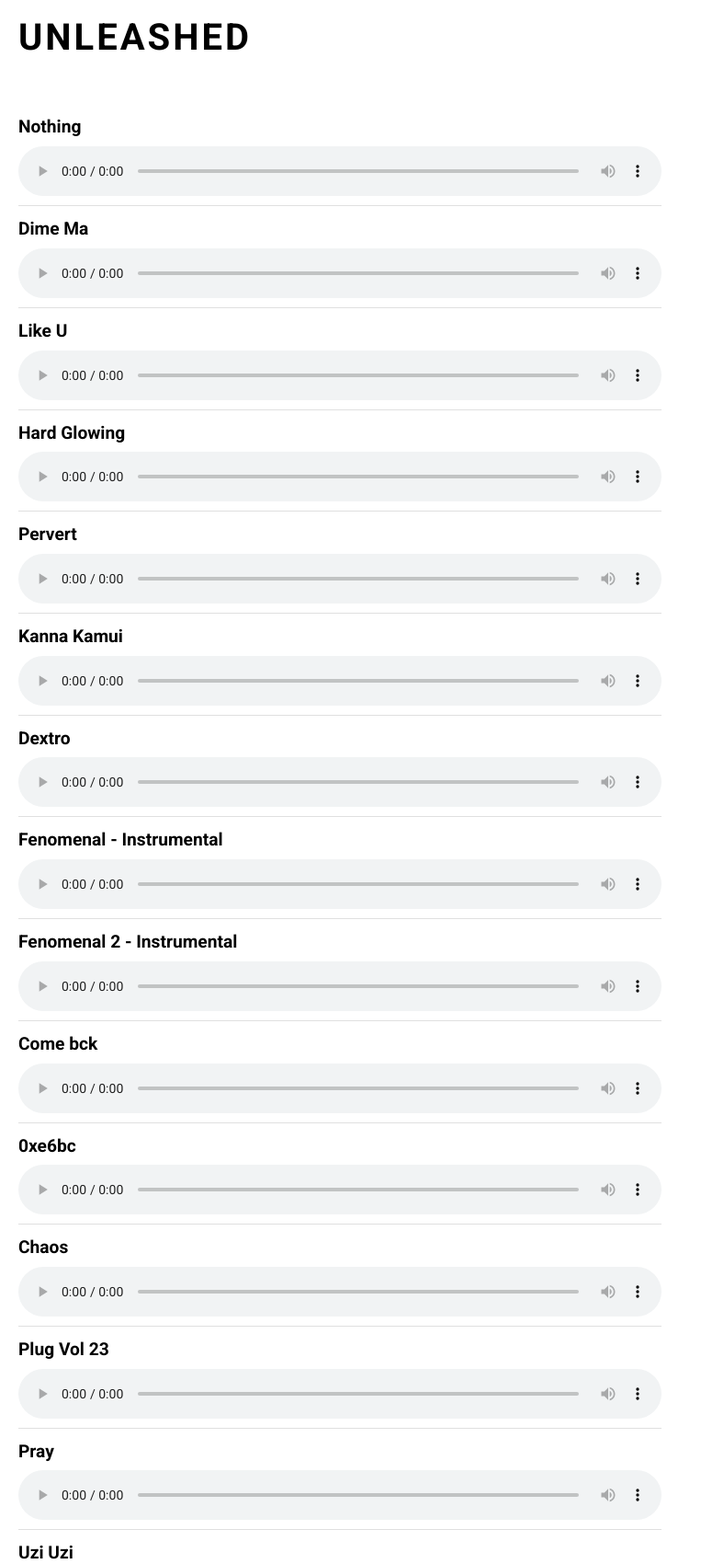
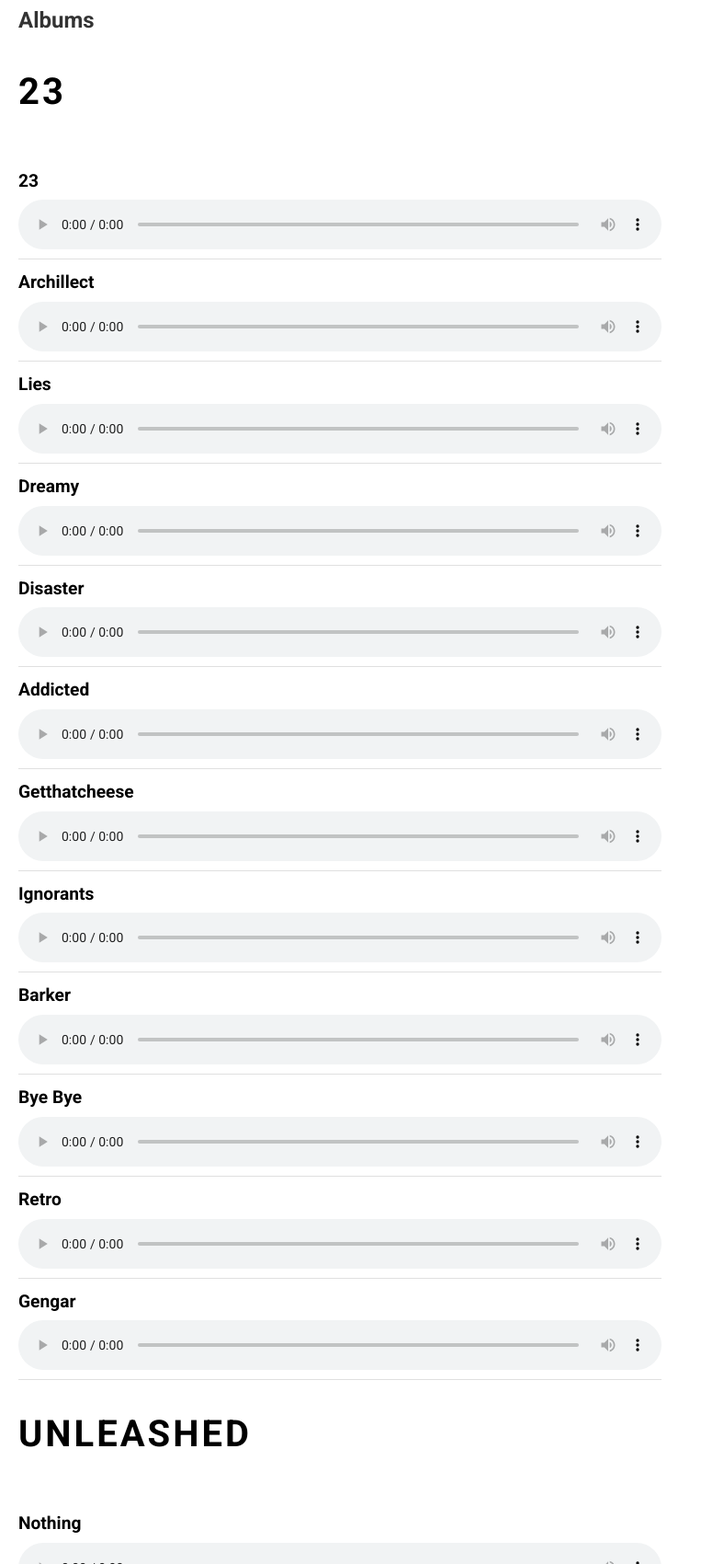
Before and after one commit to OkeLoko/OkeBeatzWeb, a plain HTML site: page music.html in a window 1280 px wide. Shown: the part 2821-4521 px from the top of the page at 92% size, without its empty margins (0-763 px from the left). Drawn offline with Linux system fonts and the light colour scheme.

Commit message:
Update music.html

```diff
--- a/music.html
+++ b/music.html
@@ -3,7 +3,7 @@
 <head>
     <meta charset="UTF-8">
     <meta name="viewport" content="width=device-width, initial-scale=1.0">
-    <title>All Oke Music</title>
+    <title>Oke Music</title>
     <link rel="stylesheet" href="music.css">
     <link href="https://fonts.googleapis.com/css2?family=Roboto:wght@400;700&display=swap" rel="stylesheet">
     <div id="back-to-home">
@@ -22,6 +22,7 @@
                 Your browser does not support the audio element.
             </audio>
         </li>
+
         <li class="song-item">
             <p class="song-title">Cano</p>
             <audio controls>
@@ -29,6 +30,7 @@
                 Your browser does not support the audio element.
             </audio>
         </li>
+
         <li class="song-item">
             <p class="song-title">HWHP</p>
             <audio controls>
@@ -36,6 +38,7 @@
                 Your browser does not support the audio element.
             </audio>
         </li>
+
         <li class="song-item">
             <p class="song-title">Sweetie</p>
             <audio controls>
@@ -43,7 +46,9 @@
                 Your browser does not support the audio element.
             </audio>
         </li>
+
         <!-- EP's -->
+
         </li>
         <h2>EP's</h2>
         <h1>Kiero Perrear</h1>
@@ -55,6 +60,7 @@
                 Your browser does not support the audio element.
             </audio>
         </li>
+
         <li class="song-item">
             <p class="song-title">Kezza</p>
             <audio controls>
@@ -62,6 +68,7 @@
                 Your browser does not support the audio element.
             </audio>
         </li>
+
         <h1>Huh?</h1>
         <li class="song-item">
             <p class="song-title">Overthinker</p>
@@ -70,6 +77,7 @@
                 Your browser does not support the audio element.
             </audio>
         </li>
+
         <li class="song-item">
             <p class="song-title">Millonarie</p>
             <audio controls>
@@ -77,6 +85,7 @@
                 Your browser does not support the audio element.
             </audio>
         </li>
+
         <h1>Virtuxl Hell</h1>
         <li class="song-item">
             <p class="song-title">199x</p>
@@ -85,6 +94,7 @@
                 Your browser does not support the audio element.
             </audio>
         </li>
+
         <li class="song-item">
             <p class="song-title">Overnigth</p>
             <audio controls>
@@ -92,6 +102,7 @@
                 Your browser does not support the audio element.
             </audio>
         </li>
+
         <h1>Sukeban</h1>
         <li class="song-item">
             <p class="song-title">Kohh Sukeban</p>
@@ -100,6 +111,7 @@
                 Your browser does not support the audio element.
             </audio>
         </li>
+
         <li class="song-item">
             <p class="song-title">Saitama</p>
             <audio controls>
@@ -107,6 +119,7 @@
                 Your browser does not support the audio element.
             </audio>
         </li>
+
         <li class="song-item">
             <p class="song-title">Wrx</p>
             <audio controls>
@@ -114,6 +127,7 @@
                 Your browser does not support the audio element.
             </audio>
         </li>
+
         <h1>No Violence</h1>
         <li class="song-item">
             <p class="song-title">Tilted</p>
@@ -122,6 +136,7 @@
                 Your browser does not support the audio element.
             </audio>
         </li>
+
         <li class="song-item">
             <p class="song-title">Pink Phonk</p>
             <audio controls>
@@ -129,6 +144,7 @@
                 Your browser does not support the audio element.
             </audio>
         </li>
+
         <li class="song-item">
             <p class="song-title">B.I.G PHK</p>
             <audio controls>
@@ -136,6 +152,7 @@
                 Your browser does not support the audio element.
             </audio>
         </li>
+
         <li class="song-item">
             <p class="song-title">22B STi</p>
             <audio controls>
@@ -143,6 +160,108 @@
                 Your browser does not support the audio element.
             </audio>
         </li>
+
+        <!-- Albums -->
+        <h2>Albums</h2>
+        <h1>23</h1>
+        <li class="song-item">
+            <p class="song-title">23</p>
+            <audio controls>
+                <source src="src/Music/23/1 23.wav" type="audio/mpeg">
+                Your browser does not support the audio element.
+            </audio>
+        </li>
+
+        <li class="song-item">
+            <p class="song-title">Archillect</p>
+            <audio controls>
+                <source src="src/Music/23/2 Archillect.mp3" type="audio/mpeg">
+                Your browser does not support the audio element.
+            </audio>
+        </li>
+
+        <li class="song-item">
+            <p class="song-title">Lies</p>
+            <audio controls>
+                <source src="src/Music/23/3 Lies.flac" type="audio/mpeg">
+                Your browser does not support the audio element.
+            </audio>
+        </li>
+
+        <li class="song-item">
+            <p class="song-title">Dreamy</p>
+            <audio controls>
+                <source src="src/Music/23/4 Dreamy.flac" type="audio/mpeg">
+                Your browser does not support the audio element.
+            </audio>
+        </li>
+
+        <li class="song-item">
+            <p class="song-title">Disaster</p>
+            <audio controls>
+                <source src="src/Music/23/5 Disaster.flac" type="audio/mpeg">
+                Your browser does not support the audio element.
+            </audio>
+        </li>
+
+        <li class="song-item">
+            <p class="song-title">Addicted</p>
+            <audio controls>
+                <source src="src/Music/23/6 Addicted.mp3" type="audio/mpeg">
+                Your browser does not support the audio element.
+            </audio>
+        </li>
+
+        <li class="song-item">
+            <p class="song-title">Getthatcheese</p>
+            <audio controls>
+                <source src="src/Music/23/8 getthatcheese.flac" type="audio/mpeg">
+                Your browser does not support the audio element.
+            </audio>
+        </li>
+
+        <li class="song-item">
+            <p class="song-title">Ignorants</p>
+            <audio controls>
+                <source src="src/Music/23/9 Ingnorants.flac" type="audio/mpeg">
+                Your browser does not support the audio element.
+            </audio>
+        </li>
+
+        <li class="song-item">
+            <p class="song-title">Barker</p>
+            <audio controls>
+                <source src="src/Music/23/10 Barker.wav" type="audio/mpeg">
+                Your browser does not support the audio element.
+            </audio>
+        </li>
+
+        <li class="song-item">
+            <p class="song-title">Bye Bye</p>
+            <audio controls>
+                <source src="src/Music/23/11 Bye Bye.mp3" type="audio/mpeg">
+                Your browser does not support the audio element.
+            </audio>
+        </li>
+
+        <li class="song-item">
+            <p class="song-title">Retro</p>
+            <audio controls>
+                <source src="src/Music/23/11.5 Retro.flac" type="audio/mpeg">
+                Your browser does not support the audio element.
+            </audio>
+        </li>
+
+        <li class="song-item">
+            <p class="song-title">Gengar</p>
+            <audio controls>
+                <source src="src/Music/23/12 Gengar.flac" type="audio/mpeg">
+                Your browser does not support the audio element.
+            </audio>
+        </li>
+
+
+<!-- Las que no salieron -->
 
         <h1>UNLEASHED</h1>
         <li class="song-item">
@@ -152,6 +271,7 @@
                 Your browser does not support the audio element.
             </audio>
         </li>
+
         <li class="song-item">
             <p class="song-title">Dime Ma</p>
             <audio controls>
@@ -159,6 +279,7 @@
                 Your browser does not support the audio element.
             </audio>
         </li>
+
         <li class="song-item">
             <p class="song-title">Like U</p>
             <audio controls>
@@ -166,6 +287,7 @@
                 Your browser does not support the audio element.
             </audio>
         </li>
+
         <li class="song-item">
             <p class="song-title">Hard Glowing</p>
             <audio controls>
@@ -173,6 +295,7 @@
                 Your browser does not support the audio element.
             </audio>
         </li>
+
         <li class="song-item">
             <p class="song-title">Pervert</p>
             <audio controls>
@@ -180,6 +303,7 @@
                 Your browser does not support the audio element.
             </audio>
         </li>
+
         <li class="song-item">
             <p class="song-title">Kanna Kamui</p>
             <audio controls>
@@ -187,6 +311,7 @@
                 Your browser does not support the audio element.
             </audio>
         </li>
+
         <li class="song-item">
             <p class="song-title">Dextro</p>
             <audio controls>
@@ -194,6 +319,7 @@
                 Your browser does not support the audio element.
             </audio>
         </li>
+
         <li class="song-item">
             <p class="song-title">Fenomenal - Instrumental</p>
             <audio controls>
@@ -217,6 +343,7 @@
                 Your browser does not support the audio element.
             </audio>
         </li>
+
         <li class="song-item">
             <p class="song-title">0xe6bc</p>
             <audio controls>
@@ -233,6 +360,7 @@
                 Your browser does not support the audio element.
             </audio>
         </li>
+
         <li class="song-item">
             <p class="song-title">Plug Vol 23</p>
             <audio controls>
@@ -240,6 +368,7 @@
                 Your browser does not support the audio element.
             </audio>
         </li>
+
         <li class="song-item">
             <p class="song-title">Pray</p>
             <audio controls>
@@ -267,10 +396,11 @@
         <li class="song-item">
             <p class="song-title">Oke's Subaru</p>
             <audio controls>
-                <source src="src/Music/Unlesead/Oke_s Subaru.mp3" type="audio/mpeg">
+                <source src="src/Music/Unlesead/Oke's Subaru.mp3" type="audio/mpeg">
                 Your browser does not support the audio element.
             </audio>
         </li>
+
         <li class="song-item">
             <p class="song-title">Lo-Fi</p>
             <audio controls>
@@ -286,6 +416,7 @@
                 Your browser does not support the audio element.
             </audio>
         </li>
+
         <li class="song-item">
             <p class="song-title">XoXo</p>
             <audio controls>
@@ -309,6 +440,7 @@
                 Your browser does not support the audio element.
             </audio>
         </li>
+
         <li class="song-item">
             <p class="song-title">LoFi PassPort</p>
             <audio controls>
@@ -332,6 +464,7 @@
                 Your browser does not support the audio element.
             </audio>
         </li>
+
         <li class="song-item">
             <p class="song-title">Rain</p>
             <audio controls>
@@ -339,6 +472,7 @@
                 Your browser does not support the audio element.
             </audio>
         </li>
+
         <li class="song-item">
             <p class="song-title">Tray</p>
             <audio controls>
@@ -354,6 +488,7 @@
                 Your browser does not support the audio element.
             </audio>
         </li>
+
         <li class="song-item">
             <p class="song-title">Warm</p>
             <audio controls>
@@ -361,6 +496,7 @@
                 Your browser does not support the audio element.
             </audio>
         </li>
+
         <li class="song-item">
             <p class="song-title">Yeah</p>
             <audio controls>
@@ -368,6 +504,7 @@
                 Your browser does not support the audio element.
             </audio>
         </li>
+
         <li class="song-item">
             <p class="song-title">LTE</p>
             <audio controls>
@@ -376,7 +513,6 @@
             </audio>
         </li>
 
-
         <li class="song-item">
             <p class="song-title">Hago Trap</p>
             <audio controls>
@@ -384,6 +520,7 @@
                 Your browser does not support the audio element.
             </audio>
         </li>
+
         <li class="song-item">
             <p class="song-title">Hard Break</p>
             <audio controls>
@@ -407,6 +544,7 @@
                 Your browser does not support the audio element.
             </audio>
         </li>
+
         <li class="song-item">
             <p class="song-title">SSD</p>
             <audio controls>
@@ -414,6 +552,7 @@
                 Your browser does not support the audio element.
             </audio>
         </li>
+
         <li class="song-item">
             <p class="song-title">Miedo</p>
             <audio controls>
@@ -430,7 +569,6 @@
             </audio>
         </li>
 
-
         <li class="song-item">
             <p class="song-title">Oke Beatz Water Mark by Claudia S.</p>
             <audio controls>
@@ -441,11 +579,10 @@
 
     </ul>
 
-
     <script>
         const audioPlayers = document.querySelectorAll('audio');
 
-        audioPlayers.forEach(player => {
+        audioPlayers.forEach((player, index) => {
             player.addEventListener('play', () => {
                 audioPlayers.forEach(otherPlayer => {
                     if (otherPlayer !== player) {
@@ -453,8 +590,15 @@
                     }
                 });
             });
+
+            player.addEventListener('ended', () => {
+                if (index < audioPlayers.length - 1) {
+                    audioPlayers[index + 1].play();
+                } else {
+                    audioPlayers[0].play(); // Reproduce la primera canción si es la última
+                }
+            });
         });
     </script>
-
 </body>
 </html>
```
